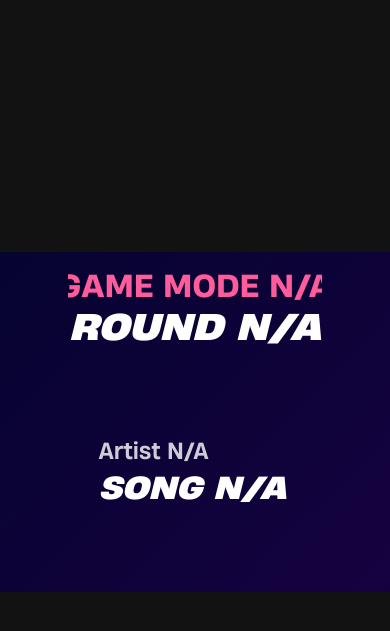
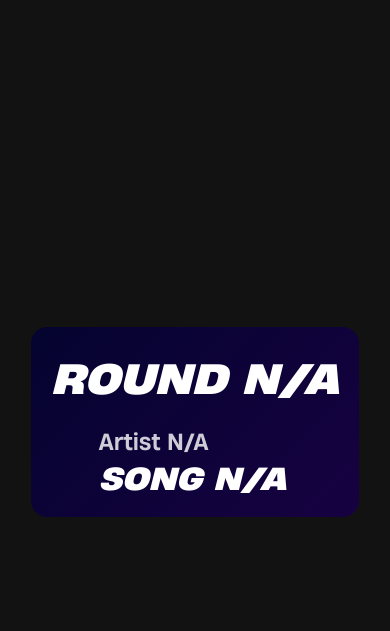
Before and after one commit to LeviSnoot/FNFest-Status, a Flask app: page / in a window 390 px wide; the page is wider, and only the part inside the window is pictured. Shown: the top 631 px of that part. Run offline with Flask 3, Linux system fonts and the light colour scheme; data that the repository does not hold is empty; parts of the project's set-up code (start-up, migrations or seed data) failed here and were passed over.

Commit message:
improve responsive layout of web app
- remove main stage text, it's not needed
- when player reaches round 4 in battle stage, display "Final Round" instead of "Round 4".
- fidgeting with css grid and flex to make the web app more flexible to different sizes, i know the css is a mess right now, trying my best 🥲

```diff
--- a/web/static/css/styles.css
+++ b/web/static/css/styles.css
@@ -23,21 +23,20 @@ body {
 }
 
 .container {
-  position: relative;
-  width: 95vw;
-  min-width: 480px;
-  max-width: 1280px;
-  height: 300px;
+  display: grid;
+  grid-template-rows: auto auto;
+  grid-template-columns: auto;
   margin: 20px;
   background: linear-gradient(135deg, rgba(4, 3, 48, 0.98), rgba(23, 1, 66, 0.98));
   padding: 20px;
   border-radius: 16px;
   color: #fff;
   overflow: hidden;
-  display: flex;
   justify-content: center;
   align-items: center;
   transition: opacity 0.5s ease-in-out;
+  max-height: calc(100vh - 40px);
+  box-sizing: border-box;
 }
 
 .container::before {
@@ -51,11 +50,7 @@ body {
 }
 
 #status {
-  display: flex;
-  flex-direction: column;
-  align-items: center;
-  height: 100%;
-  overflow: hidden;
+  display: contents;
 }
 
 #status_row_1 {
@@ -63,23 +58,22 @@ body {
   flex-direction: column;
   align-items: center;
   justify-content: center;
-  width: 100%;
   margin-bottom: 10px;
 }
 
 #game_mode {
   text-align: center;
   text-transform: uppercase;
-  font-size: 30px;
+  font-size: 25px;
   font-variation-settings: "wdth" 668, "wght" 550;
-  color: rgb(254, 92, 155);
+  color: rgb(250, 242, 2);
   margin: -10px;
   transition: color 0.5s ease-in-out;
 }
 
 #bs_round {
   text-transform: uppercase;
-  font-size: 35px;
+  font-size: 40px;
   font-style: italic;
   font-variation-settings: "wdth" 750, "wght" 750;
   transition: opacity 0.5s ease-in-out;
@@ -89,10 +83,11 @@ body {
   display: flex;
   align-items: center;
   justify-content: center;
-  width: 100%;
-  flex-grow: 1;
-  flex-shrink: 1;
   overflow: hidden;
+  flex: 1 2 auto;
+  flex-wrap: nowrap;
+  height: 100%;
+  max-height: 100%;
 }
 
 #album_art {
@@ -100,17 +95,16 @@ body {
   align-items: center;
   justify-content: center;
   margin-right: 20px;
-  flex: 0 1 auto;
-  aspect-ratio: 1;
+  flex: 1 2 auto;
   max-height: 100%;
 }
 
 #album_art img {
-  width: 100%;
-  height: 100%;
+  max-width: 100%;
+  max-height: 100%;
+  width: auto;
+  height: auto;
   object-fit: contain;
-  max-width: 512px;
-  max-height: 512px;
   border-radius: 16px;
   transition: opacity 0.5s ease-in-out;
 }
@@ -125,8 +119,10 @@ body {
   font-size: 25px;
   transition: opacity 0.5s ease-in-out;
   padding-right: 10px;
-  flex: 0 1 auto;
-  min-width: 0;
+  flex: 1 1 auto;
+  min-width: 200px;
+  max-width: 100%;
+  box-sizing: border-box;
 }
 
 #text_info h1 {
@@ -134,10 +130,11 @@ body {
   margin: 0 0 5px 0;
   font-variation-settings: "wdth" 650, "wght" 600;
   text-align: left;
+  white-space: normal;
 }
 
 #text_info div {
-  white-space: nowrap;
+  white-space: normal;
   overflow: hidden;
   text-overflow: ellipsis;
   transition: opacity 0.5s ease-in-out;
--- a/web/static/js/script.js
+++ b/web/static/js/script.js
@@ -9,9 +9,9 @@ let previousData = {
     icon_bass: '',
     icon_guitar: '',
     icon_vocals: '',
-    is_battle_stage: null, // Add this to track the previous state of is_battle_stage
-    mode_name: '', // Add this to track the previous value of mode_name
-    round_number: 1 // Add this to track the previous value of round_number
+    is_battle_stage: null,
+    mode_name: '',
+    round_number: 1
 };
 
 async function fetchStatus() {
@@ -169,25 +169,16 @@ async function fetchStatus() {
             previousData.current_intensity = data.current_intensity;
         }
 
-        // Update mode_name and game_mode color based on is_battle_stage
+        // Update mode_name and game_mode visibility based on is_battle_stage
         if (previousData.is_battle_stage !== data.is_battle_stage) {
-            modeName.style.opacity = 0;
-            setTimeout(() => {
-                modeName.textContent = data.is_battle_stage ? 'Battle Stage' : 'Main Stage';
-                gameMode.style.color = data.is_battle_stage ? 'rgb(250, 242, 2)' : 'rgb(254, 92, 155)';
-                bsRound.style.display = data.is_battle_stage ? 'block' : 'none';
-                modeName.style.opacity = 1;
-            }, 2000); // Adjust the delay as needed
+            bsRound.style.display = data.is_battle_stage ? 'block' : 'none';
+            gameMode.style.display = data.is_battle_stage ? 'block' : 'none';
             previousData.is_battle_stage = data.is_battle_stage;
         }
 
         // Update round_number based on data.round_number
         if (previousData.round_number !== data.round_number) {
-            roundNumber.style.opacity = 0;
-            setTimeout(() => {
-                roundNumber.textContent = `Round ${data.round_number || 1}`;
-                roundNumber.style.opacity = 1;
-            }, 2000); // Adjust the delay as needed
+            roundNumber.textContent = data.round_number === 4 ? 'Final Round' : `Round ${data.round_number || 1}`;
             previousData.round_number = data.round_number;
         }
 
--- a/web/templates/index.html
+++ b/web/templates/index.html
@@ -13,7 +13,7 @@
     <div class="container" id="container">
         <div id="status">
             <div id="status_row_1">
-                <div id="game_mode"><span id="mode_name">Game Mode N/A</span></div>
+                <div id="game_mode" style="display: none;"><span id="mode_name">Battle Stage</span></div>
                 <div id="bs_round"><span id="round_number">Round N/A</span></div>
             </div>
             <div id="status_row_2">
```
Also changed, not shown: 1 other file.
